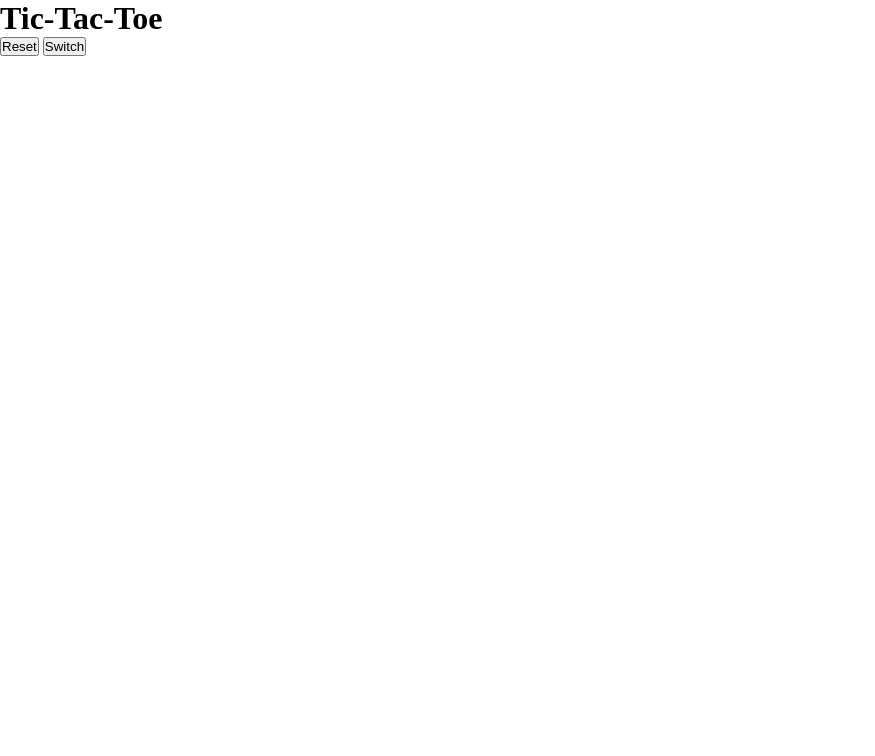
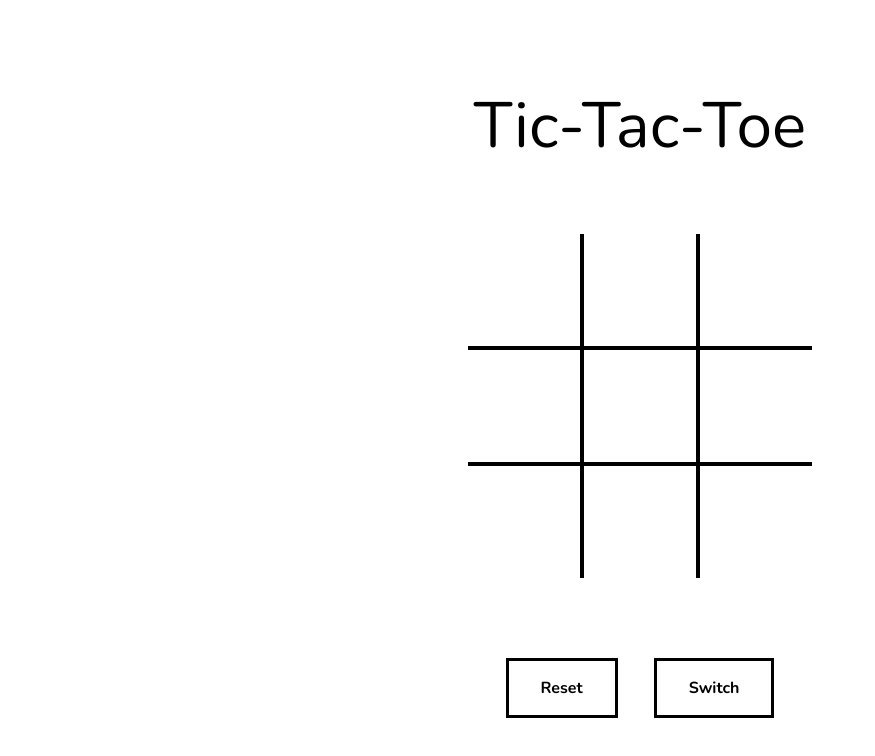
Before and after one commit to tirthamouli/tictac, a website built with webpack: page public/index.html in a window 1280 px wide. Shown: the whole page, without its empty margins (0-875 px from the left). Built offline with nearby package versions, Linux system fonts and the light colour scheme.

Commit message:
Completed basic game

```diff
--- a/public/index.html
+++ b/public/index.html
@@ -2,23 +2,11 @@
 <html lang="en">
 
 <head>
-  <title>Binary tree visualizer</title>
+  <title>Tic Tac Toe | Unbeatable</title>
   <meta charset="UTF-8" />
+  <meta name="viewport" content="width=device-width, initial-scale=1.0" />
   <link rel="preconnect" href="https://fonts.googleapis.com" />
   <link rel="preconnect" href="https://fonts.gstatic.com" crossorigin />
-  <style>
-    * {
-      margin: 0;
-      padding: 0;
-    }
-
-    main,
-    body,
-    html {
-      width: 100%;
-      height: 100%;
-    }
-  </style>
   <link
     href="https://fonts.googleapis.com/css2?family=Poppins:wght@300&display=swap"
     rel="stylesheet"
@@ -31,8 +19,8 @@
     <h1>Tic-Tac-Toe</h1>
     <div id="app"></div>
     <div class="button-group">
-      <button class="btn btn-second">Reset</button>
-      <button class="btn btn-first">Switch</button>
+      <button class="btn btn-second" id="reset-btn">Reset</button>
+      <button class="btn btn-first" id="switch-btn">Switch</button>
     </div>
   </main>
 </body>
--- a/src/index.js
+++ b/src/index.js
@@ -0,0 +1,14 @@
+import TicTacToeGame from './components/TicTacToeGame';
+import './styles/index.css';
+
+window.onload = () => {
+  // Add the table and start the game
+  const ticTacToeGame = new TicTacToeGame();
+  const table = ticTacToeGame.render();
+  document.querySelector('#app').appendChild(table);
+  ticTacToeGame.start();
+
+  // Add listeners to buttons
+  document.querySelector('#reset-btn').addEventListener('click', ticTacToeGame.resetAndStart);
+  document.querySelector('#switch-btn').addEventListener('click', ticTacToeGame.switchPlayer);
+};
--- a/src/styles/index.css
+++ b/src/styles/index.css
@@ -5,6 +5,13 @@
   padding: 0;
   box-sizing: border-box;
   font-family: 'Nunito', sans-serif;
+}
+
+html,
+body,
+main {
+  width: 100%;
+  height: 100%;
 }
 
 main {
@@ -15,8 +22,8 @@ main {
 }
 
 h1 {
-  margin-bottom: 5rem;
-  font-size: 5rem;
+  margin-bottom: 4rem;
+  font-size: 4rem;
   font-weight: lighter;
 }
 
```
